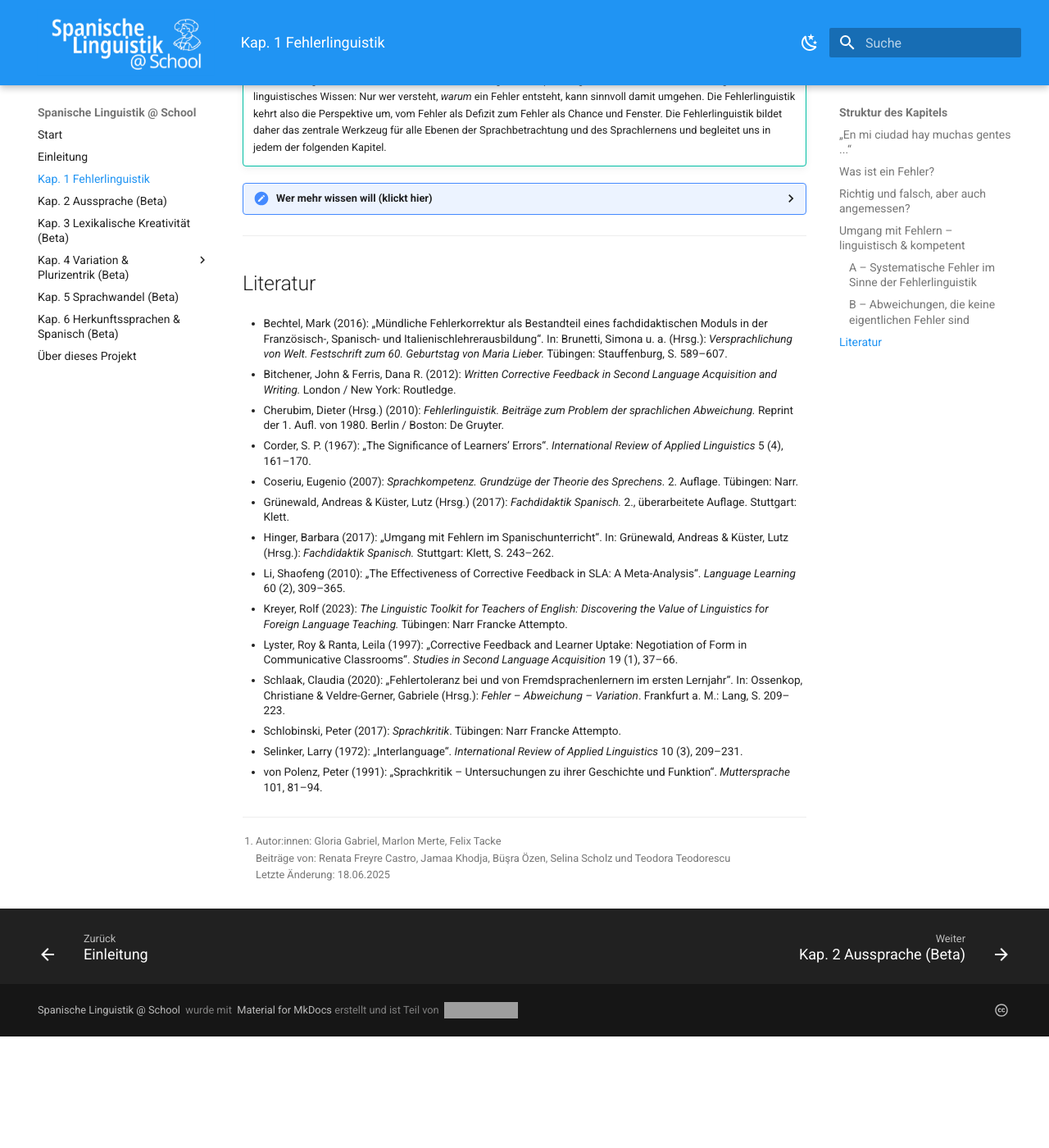
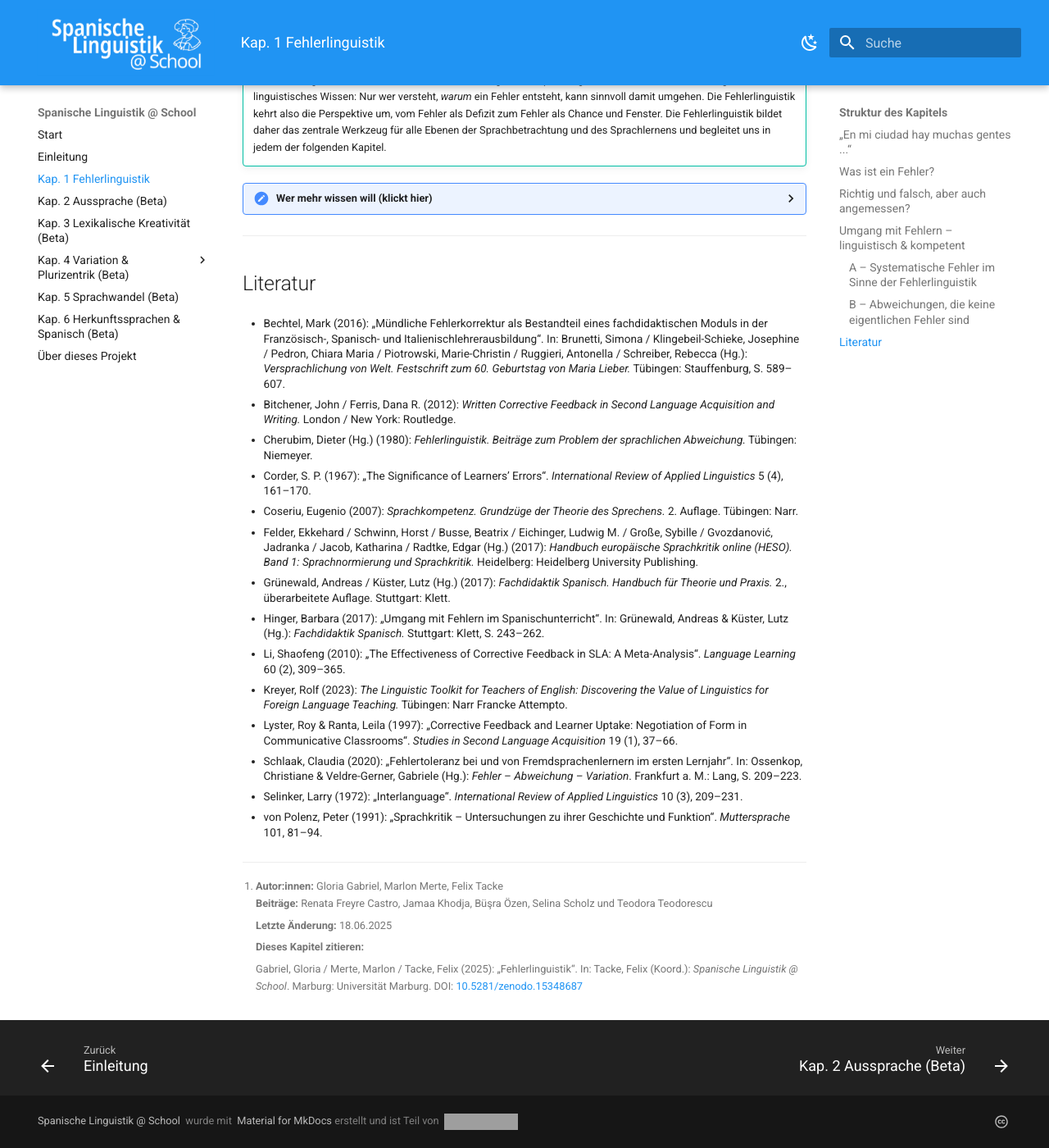
Before and after one commit to FTacke/spanisch-toolkit, an MkDocs documentation site: the page built from docs/fehlerlinguistik/fehlerlinguistik.md, in a window 1280 px wide and 1400 px high, scrolled down 6012 px. Shown: the whole window at 82% size. Built offline with MkDocs 1.6.1 and Material for MkDocs 9.7.7, drawn with Linux system fonts in a browser that asks for light colours; before the commit the page ends 7276 px from its top, so only the background shows below that; grey boxes are pictures that could not be loaded.

Commit message:
Add author info and citation to Einleitung; update Fehlerlinguistik references

```diff
--- a/docs/fehlerlinguistik/fehlerlinguistik.md
+++ b/docs/fehlerlinguistik/fehlerlinguistik.md
@@ -9,7 +9,7 @@ Fehler – egal ob sie die Aussprache, Wortwahl, Wortbildung oder die Wortstellu
 <details>
 <summary>Beurteilen und Kritisieren: Sprachkritik als anthropologisches Grundmuster</summary>
 
-<p>Beurteilung und Kritik sind universelle Phänomene. Menschen bewerten Sprache überall dort, wo sie zwischen verschiedenen Ausdrucksformen wählen können. Diese Neigung, Varianten zu vergleichen, zu bewerten und zu ordnen, gilt als universales sprachliches Verhalten (von Polenz 1991). Aus genau diesem Muster entstanden historisch auch die sogenannten Standardsprachen (vgl. Kapitel <a href="#">Normen</a>): Über längere Zeiträume wurden bestimmte Varianten gegenüber anderen bevorzugt, sie setzten sich sozial, politisch oder kulturell durch – und bildeten schließlich die Grundlage dessen, was später als „richtig“ oder „falsch“ galt. Erst durch diese Prozesse der Selektion und Hierarchisierung sind auch präskriptive Schulgrammatiken erst entstanden.</p>
+<p>Beurteilung und Kritik sind universelle Phänomene. Menschen bewerten Sprache überall dort, wo sie zwischen verschiedenen Ausdrucksformen wählen können. Diese Neigung, Varianten zu vergleichen, zu bewerten und zu ordnen, gilt als universales sprachliches Verhalten (von Polenz 1991; Felder et al. 2017). Aus genau diesem Muster entstanden historisch auch die sogenannten Standardsprachen (vgl. Kapitel <a href="#">Normen</a>): Über längere Zeiträume wurden bestimmte Varianten gegenüber anderen bevorzugt, sie setzten sich sozial, politisch oder kulturell durch – und bildeten schließlich die Grundlage dessen, was später als „richtig“ oder „falsch“ galt. Erst durch diese Prozesse der Selektion und Hierarchisierung sind auch präskriptive Schulgrammatiken erst entstanden.</p>
 
 <p>Fehlerkorrektur im Fremdsprachenunterricht knüpft an dieses allgemeine Muster an. Sie macht die zugrunde liegenden Normvorstellungen explizit und lenkt die Aufmerksamkeit gezielt auf Abweichungen – nicht aus sprachpuristischer Absicht, sondern mit dem Ziel, sprachliches Lernen nachvollziehbar zu strukturieren.</p>
 
@@ -112,7 +112,7 @@ Natürlich bleibt es eine Frage der Situation: Manchmal ist eine direkte Korrekt
 
 <p>Zum didaktischen Umgang mit Fehlern im Unterricht sind die Arbeiten von Lyster & Ranta (1997) sowie Li (2010) zentral – sie zeigen, welche Formen von Korrektur (z. B. Recasts, Prompts) wann besonders wirksam sind. Für schriftliches Feedback ist Bitchener & Ferris (2012) einschlägig.</p>
 
-<p>Speziell zur Didaktik des Spanischunterrichts und zur romanistischen Perspektive gibt das Handbuch <em>Fachdidaktik Spanisch</em> (hrsg. Grünewald & Küster, 2. Aufl. 2017) einen umfassenden Überblick über aktuelle Entwicklungen, Herausforderungen und typische Fehlerquellen. Besonders hervorzuheben ist das Kapitel von Hinger (2017), das konkrete Strategien für einen lernförderlichen und differenzierten Umgang mit Fehlern im Spanischunterricht präsentiert – etwa bei häufigen Fehlertypen, bei pragmatischer Angemessenheit oder im Umgang mit Varietätenvielfalt. Schlaak (2020) ergänzt diese Perspektive durch eine empirische Untersuchung zur Fehlertoleranz von Lernenden im ersten Spanischlernjahr – und zeigt, wie das Korrekturverhalten der Lehrkraft die Lernhaltung prägt. Bechtel (2016) beschreibt darüber hinaus, wie Fehlerkompetenz in der Ausbildung angehender Spanischlehrkräfte gezielt aufgebaut werden kann.</p>
+<p>Speziell zur Didaktik des Spanischunterrichts und zur romanistischen Perspektive gibt das Handbuch <em>Fachdidaktik Spanisch</em> (Hg. Grünewald & Küster, 2. Aufl. 2017) einen umfassenden Überblick über aktuelle Entwicklungen, Herausforderungen und typische Fehlerquellen. Besonders hervorzuheben ist das Kapitel von Hinger (2017), das konkrete Strategien für einen lernförderlichen und differenzierten Umgang mit Fehlern im Spanischunterricht präsentiert – etwa bei häufigen Fehlertypen, bei pragmatischer Angemessenheit oder im Umgang mit Varietätenvielfalt. Schlaak (2020) ergänzt diese Perspektive durch eine empirische Untersuchung zur Fehlertoleranz von Lernenden im ersten Spanischlernjahr – und zeigt, wie das Korrekturverhalten der Lehrkraft die Lernhaltung prägt. Bechtel (2016) beschreibt darüber hinaus, wie Fehlerkompetenz in der Ausbildung angehender Spanischlehrkräfte gezielt aufgebaut werden kann.</p>
 
 <p>Theoretisch tief verankert ist die Fehlerfrage bei Coseriu (1974), der zwischen systematischer Korrektheit und situativer Angemessenheit unterscheidet – eine bis heute zentrale Grundlage für das Nachdenken über Sprache und Norm.</p>
 
@@ -124,19 +124,21 @@ Natürlich bleibt es eine Frage der Situation: Manchmal ist eine direkte Korrekt
 
 <div class="literatur" markdown="1">
 
-- Bechtel, Mark (2016): „Mündliche Fehlerkorrektur als Bestandteil eines fachdidaktischen Moduls in der Französisch-, Spanisch- und Italienischlehrerausbildung“. In: Brunetti, Simona u. a. (Hrsg.): *Versprachlichung von Welt. Festschrift zum 60. Geburtstag von Maria Lieber.* Tübingen: Stauffenburg, S. 589–607.
+- Bechtel, Mark (2016): „Mündliche Fehlerkorrektur als Bestandteil eines fachdidaktischen Moduls in der Französisch-, Spanisch- und Italienischlehrerausbildung“. In: Brunetti, Simona / Klingebeil-Schieke, Josephine / Pedron, Chiara Maria / Piotrowski, Marie-Christin / Ruggieri, Antonella / Schreiber, Rebecca (Hg.): *Versprachlichung von Welt. Festschrift zum 60. Geburtstag von Maria Lieber.* Tübingen: Stauffenburg, S. 589–607.
 
-- Bitchener, John & Ferris, Dana R. (2012): *Written Corrective Feedback in Second Language Acquisition and Writing.* London / New York: Routledge.
+- Bitchener, John / Ferris, Dana R. (2012): *Written Corrective Feedback in Second Language Acquisition and Writing.* London / New York: Routledge.
 
-- Cherubim, Dieter (Hrsg.) (2010): *Fehlerlinguistik. Beiträge zum Problem der sprachlichen Abweichung.* Reprint der 1. Aufl. von 1980. Berlin / Boston: De Gruyter.
+- Cherubim, Dieter (Hg.) (1980): *Fehlerlinguistik. Beiträge zum Problem der sprachlichen Abweichung.* Tübingen: Niemeyer.
 
 - Corder, S. P. (1967): „The Significance of Learners’ Errors“. *International Review of Applied Linguistics* 5 (4), 161–170.
 
 - Coseriu, Eugenio (2007): *Sprachkompetenz. Grundzüge der Theorie des Sprechens.* 2. Auflage. Tübingen: Narr.
 
-- Grünewald, Andreas & Küster, Lutz (Hrsg.) (2017): *Fachdidaktik Spanisch.* 2., überarbeitete Auflage. Stuttgart: Klett.
+- Felder, Ekkehard / Schwinn, Horst / Busse, Beatrix / Eichinger, Ludwig M. / Große, Sybille / Gvozdanović, Jadranka / Jacob, Katharina / Radtke, Edgar (Hg.) (2017): *Handbuch europäische Sprachkritik online (HESO). Band 1: Sprachnormierung und Sprachkritik.* Heidelberg: Heidelberg University Publishing.
 
-- Hinger, Barbara (2017): „Umgang mit Fehlern im Spanischunterricht“. In: Grünewald, Andreas & Küster, Lutz (Hrsg.): *Fachdidaktik Spanisch.* Stuttgart: Klett, S. 243–262.
+- Grünewald, Andreas / Küster, Lutz (Hg.) (2017): *Fachdidaktik Spanisch. Handbuch für Theorie und Praxis.* 2., überarbeitete Auflage. Stuttgart: Klett.
+
+- Hinger, Barbara (2017): „Umgang mit Fehlern im Spanischunterricht“. In: Grünewald, Andreas & Küster, Lutz (Hg.): *Fachdidaktik Spanisch.* Stuttgart: Klett, S. 243–262.
 
 - Li, Shaofeng (2010): „The Effectiveness of Corrective Feedback in SLA: A Meta-Analysis“. *Language Learning* 60 (2), 309–365.
 
@@ -144,9 +146,7 @@ Natürlich bleibt es eine Frage der Situation: Manchmal ist eine direkte Korrekt
 
 - Lyster, Roy & Ranta, Leila (1997): „Corrective Feedback and Learner Uptake: Negotiation of Form in Communicative Classrooms“. *Studies in Second Language Acquisition* 19 (1), 37–66.
 
-- Schlaak, Claudia (2020): „Fehlertoleranz bei und von Fremdsprachenlernern im ersten Lernjahr“. In: Ossenkop, Christiane & Veldre-Gerner, Gabriele (Hrsg.): *Fehler – Abweichung – Variation*. Frankfurt a. M.: Lang, S. 209–223.
-
-- Schlobinski, Peter (2017): *Sprachkritik*. Tübingen: Narr Francke Attempto.
+- Schlaak, Claudia (2020): „Fehlertoleranz bei und von Fremdsprachenlernern im ersten Lernjahr“. In: Ossenkop, Christiane & Veldre-Gerner, Gabriele (Hg.): *Fehler – Abweichung – Variation*. Frankfurt a. M.: Lang, S. 209–223.
 
 - Selinker, Larry (1972): „Interlanguage“. *International Review of Applied Linguistics* 10 (3), 209–231.
 
@@ -154,6 +154,11 @@ Natürlich bleibt es eine Frage der Situation: Manchmal ist eine direkte Korrekt
 
 </div>
 
-[^*]: Autor:innen: Gloria Gabriel, Marlon Merte, Felix Tacke
-      Beiträge von: Renata Freyre Castro, Jamaa Khodja, Büşra Özen, Selina Scholz und Teodora Teodorescu
-      Letzte Änderung: 18.06.2025
+[^*]: **Autor:innen:** Gloria Gabriel, Marlon Merte, Felix Tacke
+      **Beiträge:** Renata Freyre Castro, Jamaa Khodja, Büşra Özen, Selina Scholz und Teodora Teodorescu
+
+      **Letzte Änderung:** 18.06.2025
+
+      **Dieses Kapitel zitieren:**
+
+      Gabriel, Gloria / Merte, Marlon / Tacke, Felix (2025): „Fehlerlinguistik“. In: Tacke, Felix (Koord.): *Spanische Linguistik @ School*. Marburg: Universität Marburg. DOI: [10.5281/zenodo.15348687](https://doi.org/10.5281/zenodo.15348687){target="_blank" rel="noopener noreferrer"}
```
Also changed, not shown: docs/einleitung.md (+9 -1 lines).
